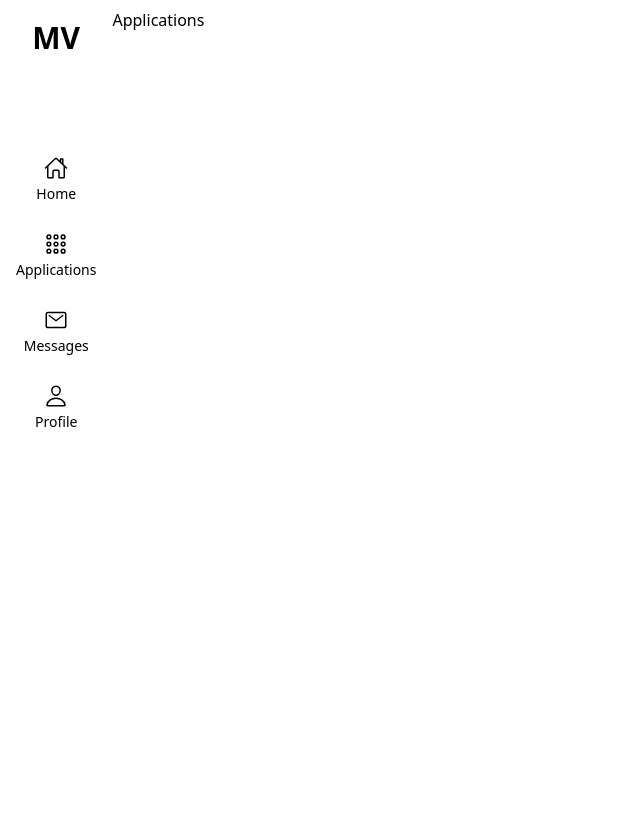
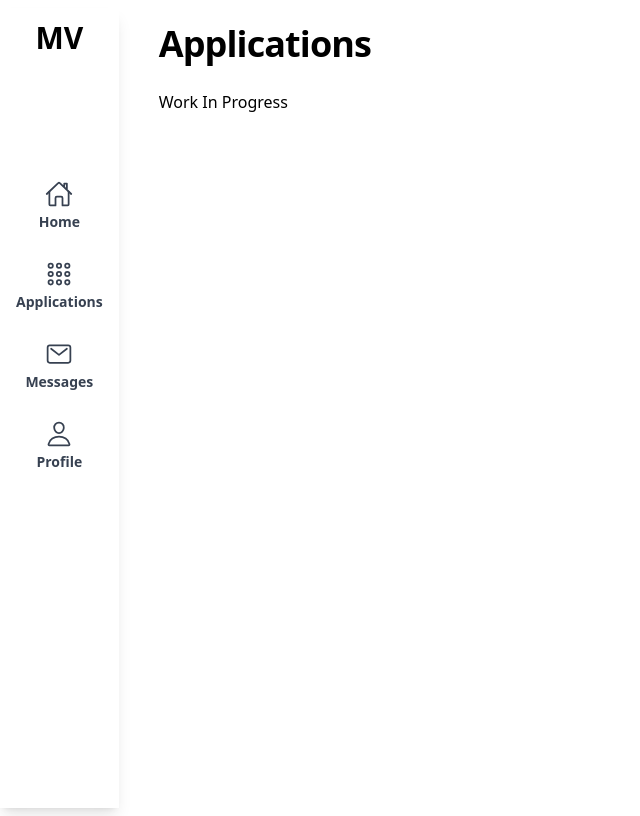
Before and after one commit to Meved-Solutions/applicant-client, a React (Vite) app: page /applications in a window 1280 px wide. Shown: the whole page, without its empty margins (0-640 px from the left). Built offline with nearby package versions, Linux system fonts and the light colour scheme.

Commit message:
base router & navigation setup

```diff
--- a/src/App.tsx
+++ b/src/App.tsx
@@ -7,6 +7,8 @@ import Sidebar from './components/Sidebar';
 import Profile from './pages/Profile';
 import Applications from './pages/Applications';
 import Messages from './pages/Messages';
+import Auth from "./pages/Auth";
+import LandingPage from "./pages/LandingPage";
 
 
 const Navigate = () => {
@@ -16,7 +18,7 @@ const Navigate = () => {
   return(
     <div>
       {isAuthenticated &&
-        <div className="flex flex-row my-2">
+        <div className="flex flex-row py-2">
           <div>
             <Sidebar/>
           </div>
@@ -27,6 +29,13 @@ const Navigate = () => {
           <Route path='/messages' element={<Messages/>}/>
         </Routes>
         </div>
+      }
+      {
+        !isAuthenticated &&
+            <Routes>
+              <Route path="/page" element={<LandingPage/>} />
+              <Route path="/auth" element={<Auth/>}/>
+            </Routes>
       }
     </div>
   )
--- a/src/components/Sidebar.tsx
+++ b/src/components/Sidebar.tsx
@@ -1,5 +1,4 @@
 import { IoHomeOutline, IoPersonOutline, IoAppsOutline, IoMailOutline } from 'react-icons/io5';
-import { useNavigate } from 'react-router-dom';
 
 const navItems = [
   { name: 'Home', icon: IoHomeOutline, path: '/' },
@@ -9,23 +8,18 @@ const navItems = [
 ];
 
 const Sidebar = () => {
-  const navigate = useNavigate();
-
-  const navigateTo = (path) => {
-    navigate(path);
-  };
 
   return (
-    <div>
-      <div className='flex flex-row justify-center mt-3 text-3xl font-bold'>
+    <div className='shadow-lg h-screen'>
+      <div className='flex flex-row justify-center pt-3 text-3xl font-bold'>
         MV
       </div>
-      <div className="mt-24 px-4">
+      <div className="pt-24 px-4">
         {navItems.map((item) => {
           const IconComponent = item.icon;
           return (
-            <div key={item.name} className="flex flex-col items-center my-6 text-sm ">
-              <a href={item.path}><IconComponent className="my-1" size={24}/></a>
+            <div key={item.name} className="flex flex-col items-center my-6 text-sm font-semibold text-gray-700">
+              <a href={item.path}><IconComponent className="my-1" size={28}/></a>
               <h2>{item.name}</h2>
             </div>
           );
--- a/src/pages/Applications.tsx
+++ b/src/pages/Applications.tsx
@@ -1,7 +1,12 @@
 const Applications = () => {
   return (
-    <div>
-      Applications
+    <div className="px-10 py-4">
+      <h1 className="scroll-m-20 text-4xl font-bold tracking-tight">
+        Applications
+      </h1>
+      <p className="leading-7 [&:not(:first-child)]:mt-6">
+        Work In Progress
+      </p>
     </div>
   )
 }
--- a/src/pages/Home.tsx
+++ b/src/pages/Home.tsx
@@ -1,7 +1,12 @@
 const Home = () => {
   return (
-    <div className="flex flex-row justify-center">
-      Home
+    <div className="px-10 py-4">
+      <h1 className="scroll-m-20 text-4xl font-bold tracking-tight">
+        Home
+      </h1>
+      <p className="leading-7 [&:not(:first-child)]:mt-6">
+        Work In Progress
+      </p>
     </div>
   )
 }
--- /dev/null
+++ b/src/pages/LandingPage.tsx
@@ -0,0 +1,9 @@
+const LandingPage = () => {
+  return (
+    <div>
+      LandingPage
+    </div>
+  )
+}
+
+export default LandingPage
--- a/src/pages/Messages.tsx
+++ b/src/pages/Messages.tsx
@@ -1,7 +1,12 @@
 const Messages = () => {
   return (
-    <div>
-      Messages
+    <div className="px-10 py-4">
+      <h1 className="scroll-m-20 text-4xl font-bold tracking-tight">
+        Messages
+      </h1>
+      <p className="leading-7 [&:not(:first-child)]:mt-6">
+        Work In Progress
+      </p>
     </div>
   )
 }
--- a/src/pages/Profile.tsx
+++ b/src/pages/Profile.tsx
@@ -1,7 +1,12 @@
 const Profile = () => {
   return (
-    <div>
-      Profile
+    <div className="px-10 py-4">
+      <h1 className="scroll-m-20 text-4xl font-bold tracking-tight">
+        Profile
+      </h1>
+      <p className="leading-7 [&:not(:first-child)]:mt-6">
+        Work In Progress
+      </p>
     </div>
   )
 }
```
